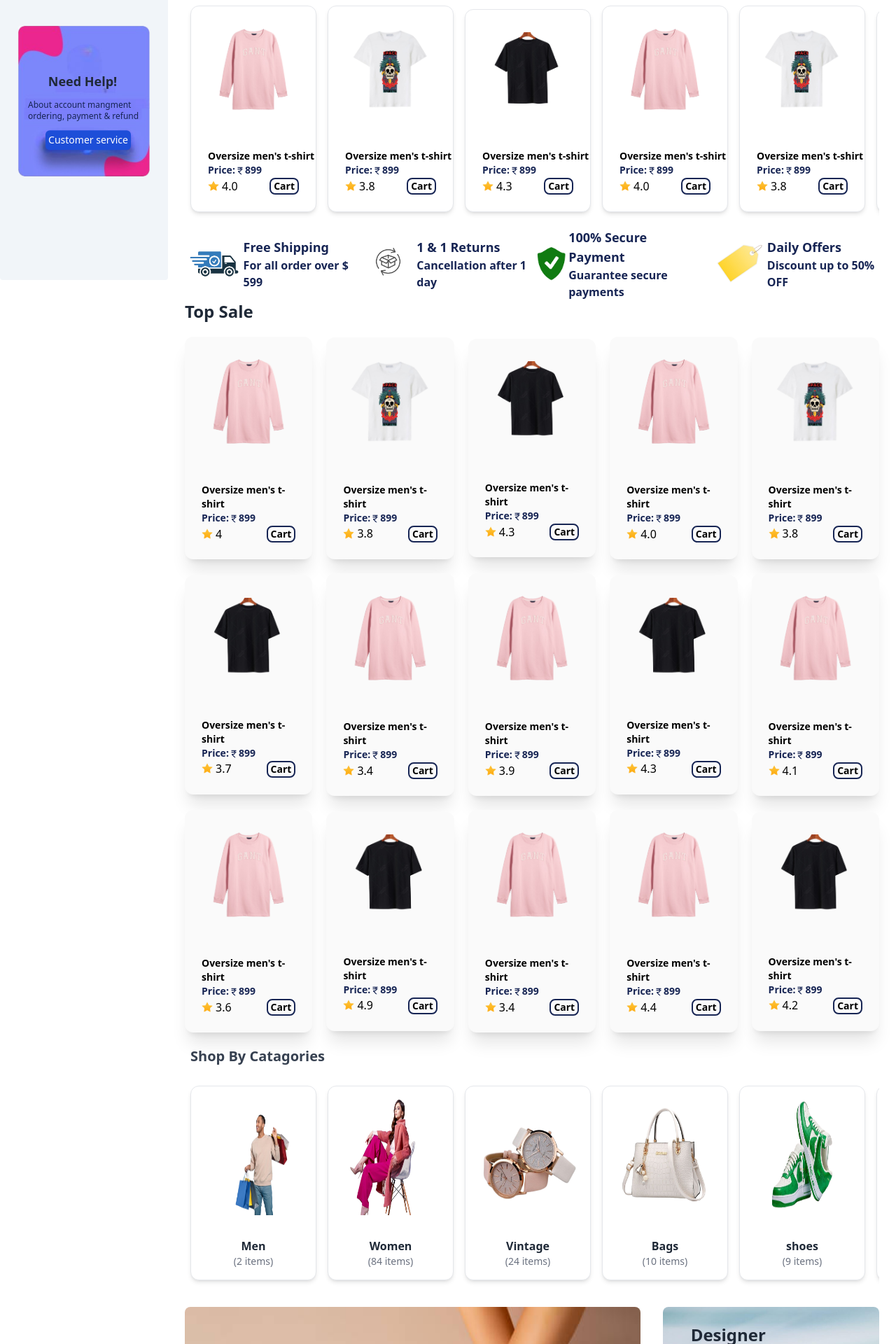
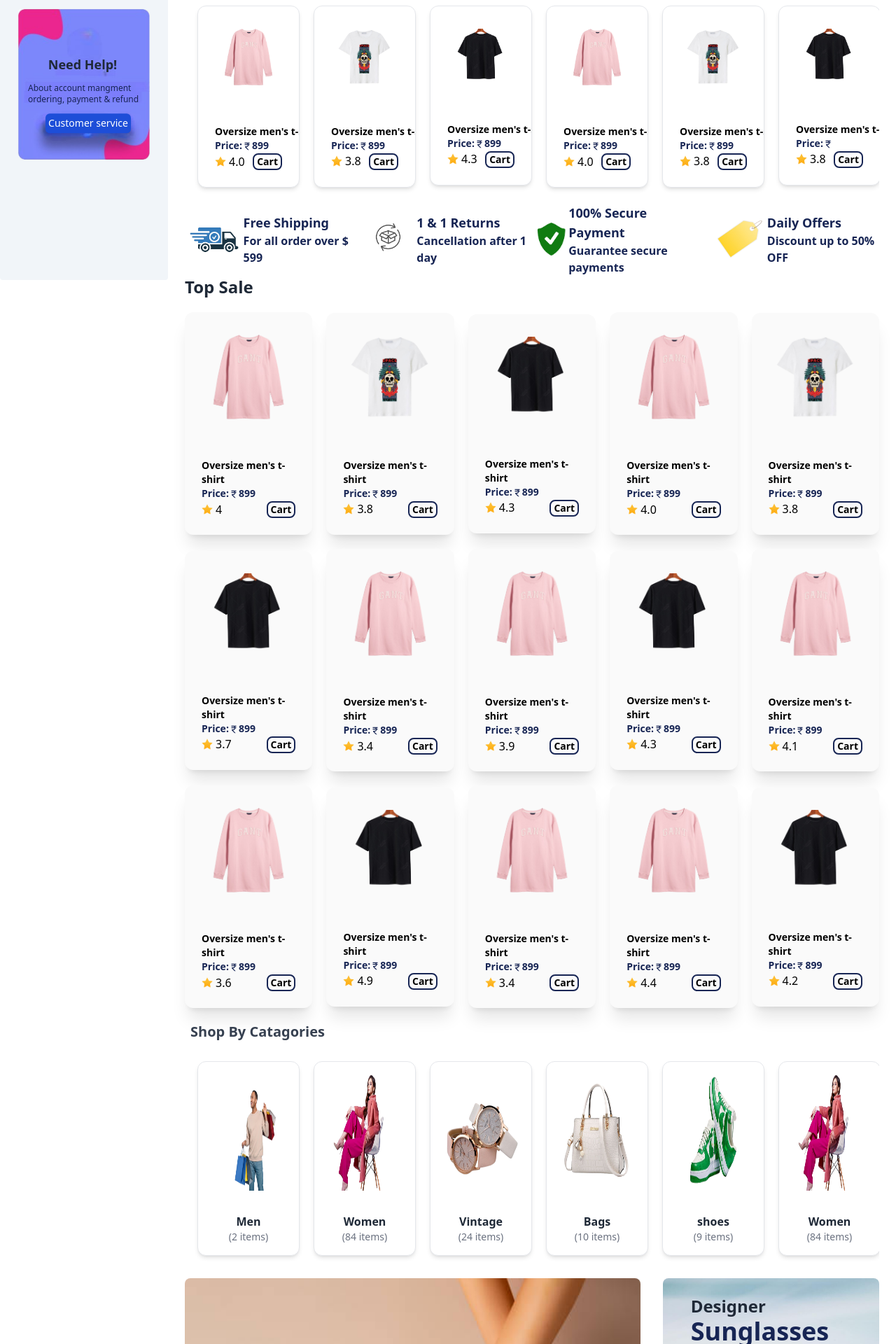
Before and after one commit to pitambar77/ecommerce, a React (Create React App) app: page / in a window 1280 px wide. Shown: the part 400-2320 px from the top of the page at 70% size. Built offline with nearby package versions, Linux system fonts and the light colour scheme.

Commit message:
fith  changes

```diff
--- a/package.json
+++ b/package.json
@@ -11,6 +11,8 @@
     "react-icons": "^5.2.1",
     "react-router-dom": "^6.23.1",
     "react-scripts": "5.0.1",
+    "react-slick": "^0.30.2",
+    "slick-carousel": "^1.8.1",
     "tailwind-scrollbar-hide": "^1.1.7",
     "web-vitals": "^2.1.4"
   },
--- a/src/App.js
+++ b/src/App.js
@@ -35,7 +35,6 @@ function App() {
 
         </div>
   </div>
-
   </>
   );
 }
--- a/src/Components/SideBar.jsx
+++ b/src/Components/SideBar.jsx
@@ -70,7 +70,7 @@ const SideBar = () => {
             {/* <IoIosArrowRoundBack className={`text-xl rounded-full absolute -right-3 top-9 border cursor-pointer text-gray-600 ${!open && "rotate-180"}`}
             onClick={()=>setOpen(!open)} /> */}
             <div>
-                <img src={logo} alt='logo' className=' text-2xl w-36 h-full p-2 cursor-pointer'/>
+                <img src={logo} alt='logo' className=' text-4xl w-32 h-full px-2 cursor-pointer'/>
             </div>
             <ul className=' sm:pt-1 pt-0'>
                 {Menus.map((menu,index) =>(
--- a/src/Pages/Catagories.jsx
+++ b/src/Pages/Catagories.jsx
@@ -1,9 +1,13 @@
-import React, { useRef, useState } from 'react'
+import React from 'react'
 import menShop from '../assests/catagoriesImage/ShopM.png'
 import WomenShop from '../assests/catagoriesImage/ShopW.png'
 import Bags from '../assests/catagoriesImage/Bangs.png'
 import Vintages from '../assests/catagoriesImage/Vintages.png'
 import shose from '../assests/catagoriesImage/shose.png'
+
+import "slick-carousel/slick/slick.css";
+import "slick-carousel/slick/slick-theme.css";
+import Slider from "react-slick";
 
 const CatagoriesData = [
     {
@@ -63,51 +67,58 @@ const CatagoriesData = [
 ]
 
 const Catagories = () => {
-
-    const itemsRef = useRef(null);
-
-    const [isMouseDown, setIsMouseDown] = useState(false);
-    const [startX, setStartX] = useState(0);
-    const [scrollLeft, setScrollLeft] = useState(0);
-
-
-    const handleMouseDown = (e) =>{
-        setIsMouseDown(true);
-        setStartX(e.pageX - - itemsRef.current.offsetLeft);
-        setScrollLeft(itemsRef.current.scrollLeft)
-    }
-    const handleMouseLeave = () =>{
-       setIsMouseDown(false);
-    }
-    const handleMouseUp = () =>{
-        setIsMouseDown(false);
-    }
-    const handleMouseMove = (e) =>{
-        if(!isMouseDown) return;
-        e.preventDefault();
-        const x = e.pageX - itemsRef.current.offsetLeft;
-        const walk = (x-startX)*1;
-        itemsRef.current.scrollLeft = scrollLeft - walk
-    }
-
+    var settings = {
+        dots: false,
+        infinite: false,
+        speed: 500,
+        slidesToShow: 6,
+        slidesToScroll: 6,
+        initialSlide: 0,
+        responsive: [
+          {
+            breakpoint: 1024,
+            settings: {
+              slidesToShow: 4,
+              slidesToScroll: 4,
+              infinite: false,
+              dots: false
+            }
+          },
+          {
+            breakpoint: 600,
+            settings: {
+              slidesToShow: 2,
+              slidesToScroll: 2,
+              initialSlide: 2
+            }
+          },
+          {
+            breakpoint: 480,
+            settings: {
+              slidesToShow: 1,
+              slidesToScroll: 1
+            }
+          }
+        ]
+      };
   return (
     <div>
-        <div className=' '>
+        <div className=''>
             <div className=''>
                 <h1 className=' text-xl font-semibold text-gray-700 mt-5 px-2'> Shop By Catagories </h1>
             </div>
              {/* <div className=' grid grid-cols-2 sm:grid-cols-4 md:grid-cols-5 gap-8 md:gap-5 mt-5 place-items-center'> */}
 
              <div className=' grid gap-4 md:gap-5 mt-5 place-items-center'>
-                <div className=' w-full h-full overflow-x-scroll scroll whitespace-nowrap scroll-smooth scrollbar-hide cursor-pointer' ref={itemsRef}
-                onMouseDown={handleMouseDown}
-                onMouseLeave={handleMouseLeave}
-                onMouseUp={handleMouseUp}
-                onMouseMove={handleMouseMove}
+                <div className=' w-full h-full overflow-x-scroll scroll whitespace-nowrap scroll-smooth scrollbar-hide '
                 >
+                     <Slider {...settings}>
+
+
+
                 {CatagoriesData.map((data) =>(
                     //  <div className=' rounded-xl bg-white overflow-hidden inline-block m-2 relative shadow-xl duration-300 group  max-w-[300px]'>
-                    <div className=' rounded-xl bg-white overflow-hidden inline-block relative shadow-md border m-2 duration-300 group max-w-[180px]'>
+                    <div className=' rounded-xl bg-white  inline-block relative shadow-md border m-2 duration-300 group max-w-[180px]'>
 
                      <div className=''>
                          <img src={data.img} alt="shirt" className='  h-[200px] p-4 transform transition duration-300 hover:scale-125 '/>
@@ -120,6 +131,7 @@ const Catagories = () => {
                      </div>
                  </div>
                 ))}
+                </Slider>
                 </div>
             </div>
         </div>
--- a/src/Pages/Footer.jsx
+++ b/src/Pages/Footer.jsx
@@ -12,7 +12,7 @@ import phonepay from '../assests/footer/phonepay.png'
 const Footer = () => {
   return (
     <div >
-        <div className=' bg-slate-800   w-full sm:p-14 p-2 sm:mt-6 mt-2 text-gray-400'>
+        <div className=' bg-slate-800  w-full sm:p-14 sm:mt-6 mt-2 text-gray-400'>
             <div className=' container'>
 
 
--- a/src/Pages/PopularProduct.jsx
+++ b/src/Pages/PopularProduct.jsx
@@ -1,4 +1,7 @@
-import React, { useRef, useState } from 'react'
+import React from 'react'
+import "slick-carousel/slick/slick.css";
+import "slick-carousel/slick/slick-theme.css";
+import Slider from "react-slick";
 import { MdCurrencyRupee } from "react-icons/md";
 import shirt3 from '../assests/shirt3.png'
 import shirt4 from '../assests/shirt4.png'
@@ -107,35 +110,76 @@ const ProductsData = [
         rating:3.8
 
     },
+    {
+        id:13,
+        img:shirt3,
+        title:"Oversize men's t-shirt",
+        star:Star,
+        rating:3.8
+
+    },
+    {
+        id:14,
+        img:shirt3,
+        title:"Oversize men's t-shirt",
+        star:Star,
+        rating:3.8
+
+    },
+    {
+        id:15,
+        img:shirt3,
+        title:"Oversize men's t-shirt",
+        star:Star,
+        rating:3.8
+
+    },
+    {
+        id:16,
+        img:shirt3,
+        title:"Oversize men's t-shirt",
+        star:Star,
+        rating:3.8
+
+    },
 ]
 
 const PopularProduct = () => {
 
-    const itemsRef = useRef(null);
-
-    const [isMouseDown, setIsMouseDown] = useState(false);
-    const [startX, setStartX] = useState(0);
-    const [scrollLeft, setScrollLeft] = useState(0);
-
-
-    const handleMouseDown = (e) =>{
-        setIsMouseDown(true);
-        setStartX(e.pageX - - itemsRef.current.offsetLeft);
-        setScrollLeft(itemsRef.current.scrollLeft)
-    }
-    const handleMouseLeave = () =>{
-       setIsMouseDown(false);
-    }
-    const handleMouseUp = () =>{
-        setIsMouseDown(false);
-    }
-    const handleMouseMove = (e) =>{
-        if(!isMouseDown) return;
-        e.preventDefault();
-        const x = e.pageX - itemsRef.current.offsetLeft;
-        const walk = (x-startX)*1;
-        itemsRef.current.scrollLeft = scrollLeft - walk
-    }
+    var settings = {
+        dots: false,
+        infinite: false,
+        speed: 500,
+        slidesToShow: 6,
+        slidesToScroll: 6,
+        initialSlide: 0,
+        responsive: [
+          {
+            breakpoint: 1024,
+            settings: {
+              slidesToShow: 4,
+              slidesToScroll: 4,
+              infinite: false,
+              dots: false
+            }
+          },
+          {
+            breakpoint: 600,
+            settings: {
+              slidesToShow: 2,
+              slidesToScroll: 2,
+              initialSlide: 2
+            }
+          },
+          {
+            breakpoint: 480,
+            settings: {
+              slidesToShow: 1,
+              slidesToScroll: 1
+            }
+          }
+        ]
+      };
 
   return (
     <div >
@@ -147,12 +191,10 @@ const PopularProduct = () => {
              <div className=' grid gap-4 md:gap-5 mt-5 place-items-center'>
              {/* <div className=' flex relative items-center m-5'> */}
 
-             <div className=' w-full h-full overflow-x-scroll scroll whitespace-nowrap scroll-smooth scrollbar-hide cursor-pointer ' ref={itemsRef}
-                onMouseDown={handleMouseDown}
-                onMouseLeave={handleMouseLeave}
-                onMouseUp={handleMouseUp}
-                onMouseMove={handleMouseMove}
-                >
+             <div className=' w-full h-full overflow-x-scroll scroll whitespace-nowrap scroll-smooth scrollbar-hide'  >
+
+             <Slider {...settings}>
+
                 {ProductsData.map((data) =>(
 
                     <div className=' rounded-xl bg-white overflow-hidden inline-block relative shadow-md border m-2 duration-300 group max-w-[180px]'>
@@ -184,6 +226,7 @@ const PopularProduct = () => {
                     </div>
 
                 ))}
+                </Slider>
                 </div>
 
             </div>
--- a/src/index.css
+++ b/src/index.css
@@ -7,3 +7,40 @@
     @apply border border-gray-400 bg-slate-400 rounded-lg sm:w-[45px] w-[25px] sm:h-[45px] h-[25px] grid place-items-center text-[22px]
   }
 }
+
+/* @layer base {
+  body{
+    background-color: black;
+  }
+} */
+
+.slick-slide > div {
+  margin: 0 10px;
+
+};
+
+.slick-prev,
+.slick-next
+{
+    font-size: 5px;
+    line-height: 6px;
+
+    position: absolute;
+    top: 50%;
+
+    display: block;
+
+    width: 20px;
+    height: 20px;
+    padding: 0;
+    -webkit-transform: translate(0, -50%);
+    -ms-transform: translate(0, -50%);
+    transform: translate(0, -50%);
+
+    cursor: pointer;
+
+    color: red;
+    border: none;
+    outline: none;
+    background: bisque;
+}
```
Also changed, not shown: 1 other file (tests, documents, lock files or other folders).
